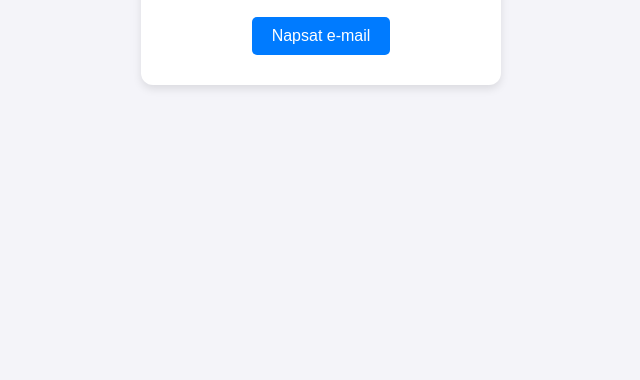
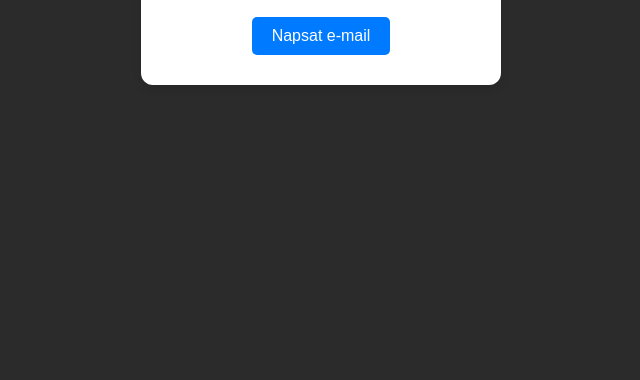
Before and after one commit to radovanhladisv-cmyk/ukol_20.11, a plain HTML site: page index.html in a window 1280 px wide. Shown: the part 420-800 px from the top of the page, without its empty margins (319-959 px from the left). Drawn offline with Linux system fonts and the light colour scheme.

Commit message:
Update styles for body and card alignment
Added background color to body and ensured flexbox centers the card.

```diff
--- a/index.html
+++ b/index.html
@@ -14,6 +14,7 @@
             align-items: center;
             height: 100vh;
             margin: 0;
+            background: #2B2B2B
         }
         .card {
             background: white;
```
